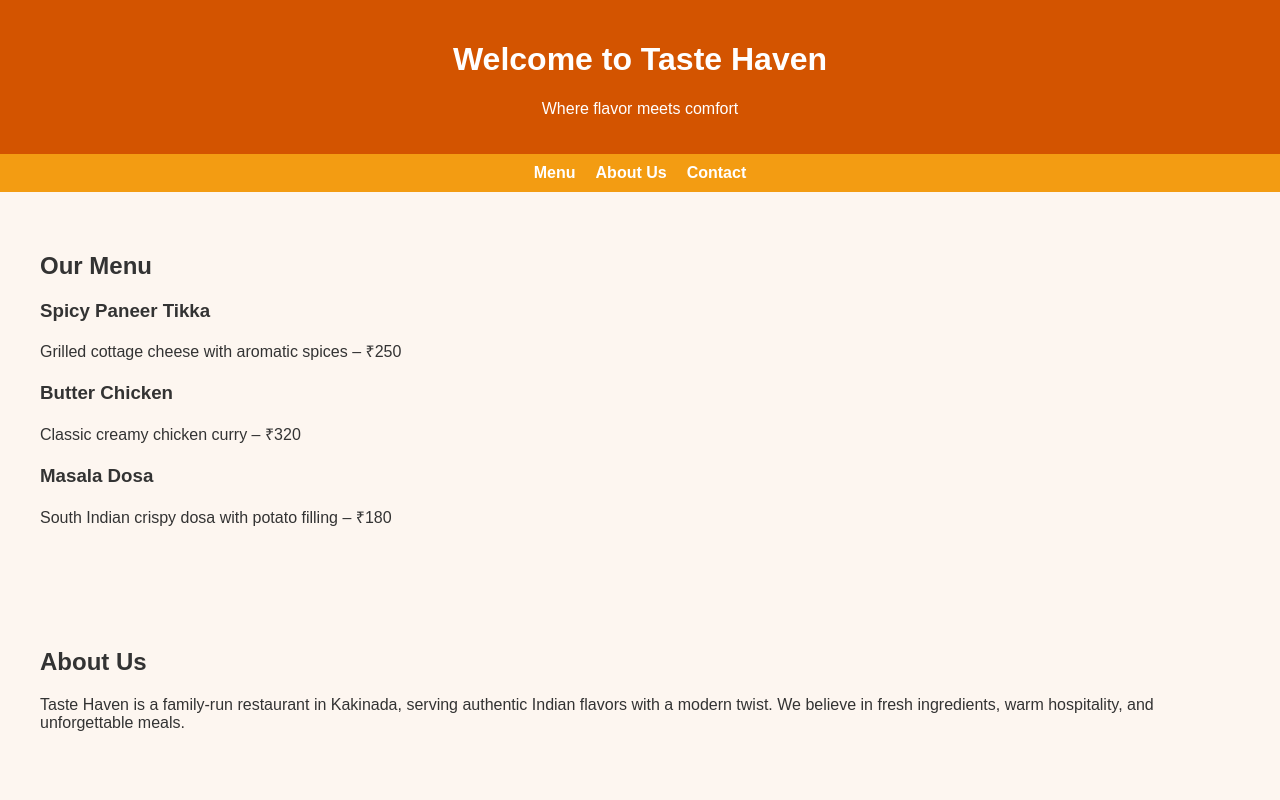
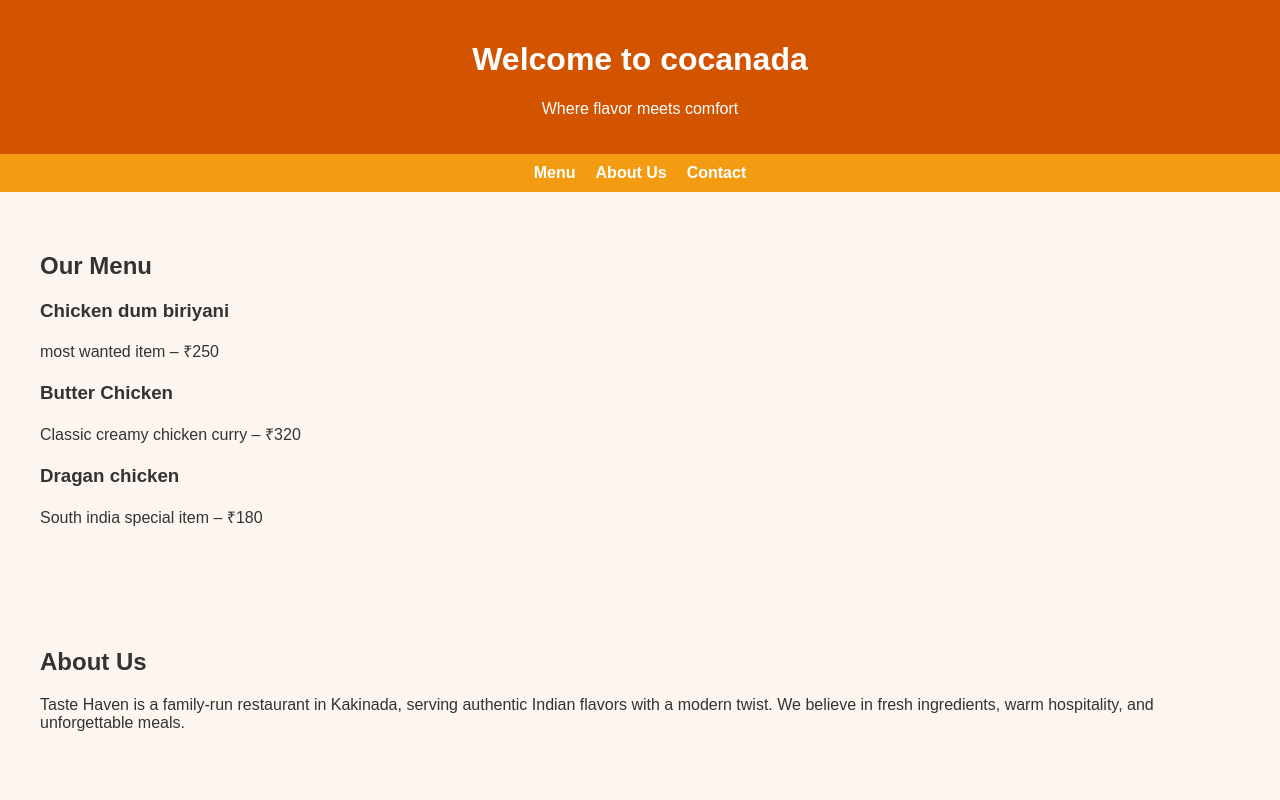
Before and after one commit to VENU1437G/My_Second_repo1, a plain HTML site: page index.html in a window 1280 px wide. Shown: the top 800 px of the page. Drawn offline with Linux system fonts and the light colour scheme.

Commit message:
Update index.html

```diff
--- a/index.html
+++ b/index.html
@@ -3,7 +3,7 @@
 <head>
   <meta charset="UTF-8" />
   <meta name="viewport" content="width=device-width, initial-scale=1.0" />
-  <title>Taste Haven</title>
+  <title>  COCANADA</title>
   <style>
     body {
       font-family: Arial, sans-serif;
@@ -46,7 +46,7 @@
 <body>
 
   <header>
-    <h1>Welcome to Taste Haven</h1>
+    <h1>Welcome to cocanada</h1>
     <p>Where flavor meets comfort</p>
   </header>
 
@@ -59,16 +59,16 @@
   <section id="menu">
     <h2>Our Menu</h2>
     <div class="menu-item">
-      <h3>Spicy Paneer Tikka</h3>
-      <p>Grilled cottage cheese with aromatic spices – ₹250</p>
+      <h3>Chicken dum biriyani</h3>
+      <p>most wanted item – ₹250</p>
     </div>
     <div class="menu-item">
       <h3>Butter Chicken</h3>
       <p>Classic creamy chicken curry – ₹320</p>
     </div>
     <div class="menu-item">
-      <h3>Masala Dosa</h3>
-      <p>South Indian crispy dosa with potato filling – ₹180</p>
+      <h3>Dragan chicken</h3>
+      <p>South india special item – ₹180</p>
     </div>
   </section>
 
```
